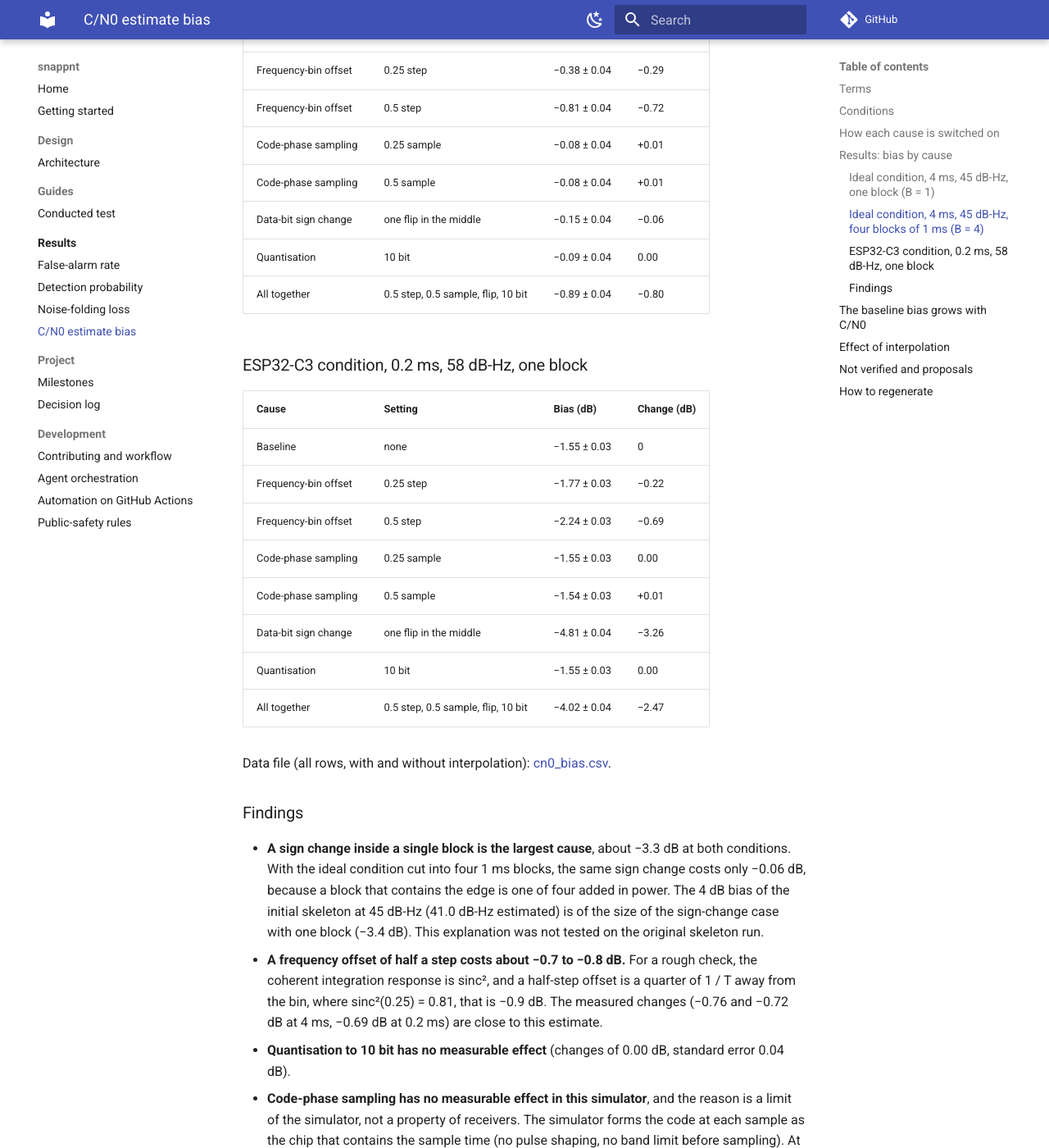
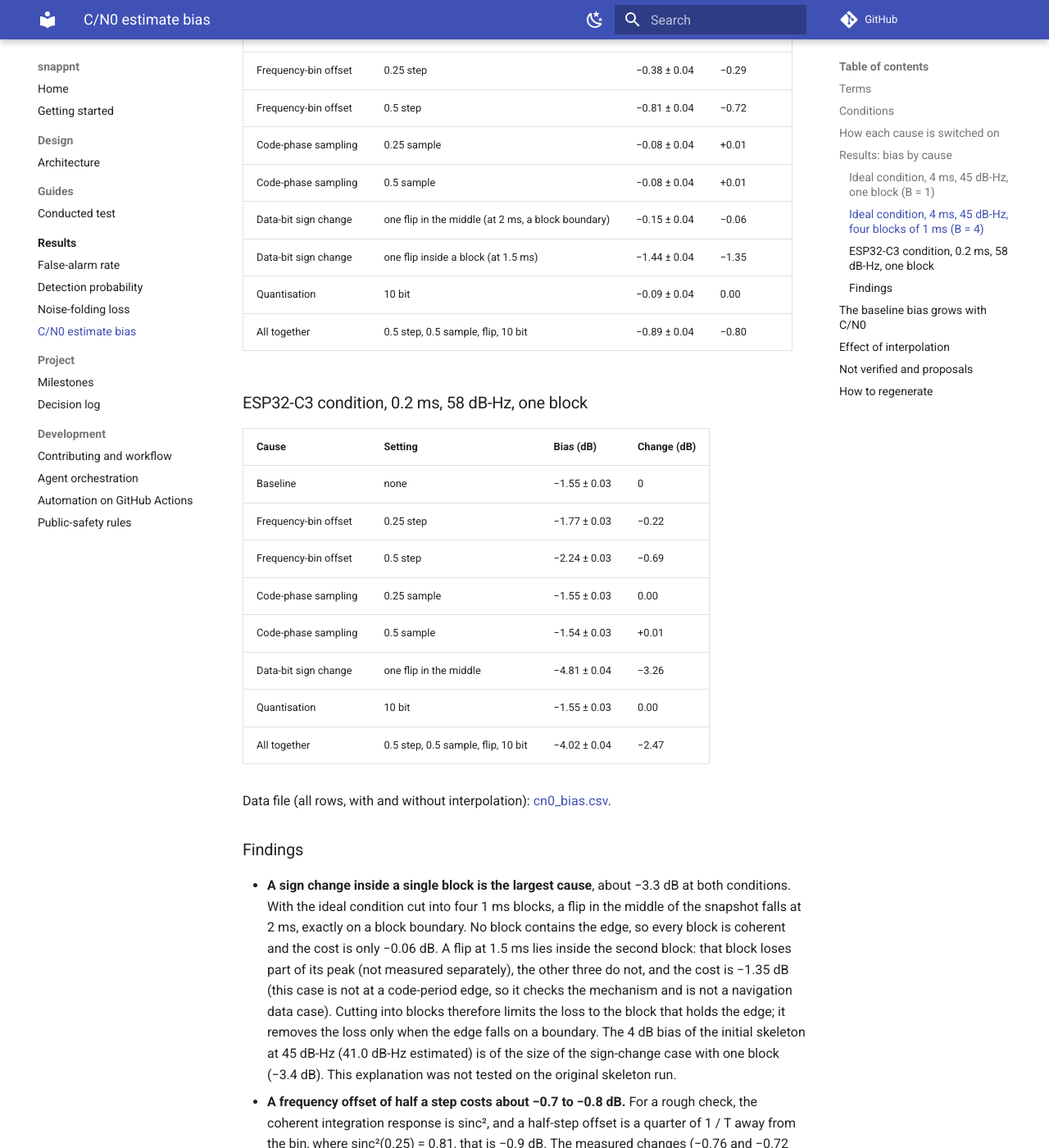
Before and after one commit to h-shiono/snappnt, an MkDocs documentation site: the page built from docs/results/cn0-bias.md, in a window 1280 px wide and 1400 px high, scrolled down 2736 px. Shown: the whole window at 82% size. Built offline with MkDocs 1.6.1 and Material for MkDocs 9.7.7, drawn with Linux system fonts in a browser that asks for light colours; comment, search, counter and statistics services are not loaded.

Commit message:
Measure a sign change inside a block, default to 200 trials, check CSV rows exactly
Co-Authored-By: Claude Sonnet 5.5 <noreply@anthropic.com>
Signed-off-by: h-shiono <117711389+h-shiono@users.noreply.github.com>

```diff
--- a/docs/results/cn0-bias.md
+++ b/docs/results/cn0-bias.md
@@ -85,7 +85,8 @@ row.
 | Frequency-bin offset | 0.5 step | −0.81 ± 0.04 | −0.72 |
 | Code-phase sampling | 0.25 sample | −0.08 ± 0.04 | +0.01 |
 | Code-phase sampling | 0.5 sample | −0.08 ± 0.04 | +0.01 |
-| Data-bit sign change | one flip in the middle | −0.15 ± 0.04 | −0.06 |
+| Data-bit sign change | one flip in the middle (at 2 ms, a block boundary) | −0.15 ± 0.04 | −0.06 |
+| Data-bit sign change | one flip inside a block (at 1.5 ms) | −1.44 ± 0.04 | −1.35 |
 | Quantisation | 10 bit | −0.09 ± 0.04 | 0.00 |
 | All together | 0.5 step, 0.5 sample, flip, 10 bit | −0.89 ± 0.04 | −0.80 |
 
@@ -107,8 +108,13 @@ Data file (all rows, with and without interpolation): [cn0_bias.csv](cn0_bias.cs
 ### Findings
 
 - **A sign change inside a single block is the largest cause**, about −3.3 dB at both
-  conditions. With the ideal condition cut into four 1 ms blocks, the same sign change costs
-  only −0.06 dB, because a block that contains the edge is one of four added in power. The
+  conditions. With the ideal condition cut into four 1 ms blocks, a flip in the middle of the
+  snapshot falls at 2 ms, exactly on a block boundary. No block contains the edge, so every
+  block is coherent and the cost is only −0.06 dB. A flip at 1.5 ms lies inside the second
+  block: that block loses part of its peak (not measured separately), the other three do not, and the cost is −1.35 dB
+  (this case is not at a code-period edge, so it checks the mechanism and is not a navigation
+  data case). Cutting into blocks therefore limits the loss to the block that holds the edge;
+  it removes the loss only when the edge falls on a boundary. The
   4 dB bias of the initial skeleton at 45 dB-Hz (41.0 dB-Hz estimated) is of the size of the
   sign-change case with one block (−3.4 dB). This explanation was not tested on the original
   skeleton run.
--- a/docs/results/cn0_bias.csv
+++ b/docs/results/cn0_bias.csv
@@ -27,6 +27,8 @@ navic_s_ideal,4,code_phase,0.5 sample,0,200,-0.0798,0.0379,1.0000,0.0625,0.0000
 navic_s_ideal,4,code_phase,0.5 sample,1,200,-0.0798,0.0379,1.0000,0.0612,19.3791
 navic_s_ideal,4,sign_change,one flip in the middle,0,200,-0.1483,0.0354,1.0000,0.0000,0.0000
 navic_s_ideal,4,sign_change,one flip in the middle,1,200,-0.1483,0.0354,1.0000,0.0083,19.8013
+navic_s_ideal,4,sign_change,one flip inside a block,0,200,-1.4411,0.0439,1.0000,0.0000,0.0000
+navic_s_ideal,4,sign_change,one flip inside a block,1,200,-1.4411,0.0439,1.0000,0.0098,36.4182
 navic_s_ideal,4,quantisation,10 bit,0,200,-0.0908,0.0380,1.0000,0.0000,0.0000
 navic_s_ideal,4,quantisation,10 bit,1,200,-0.0908,0.0380,1.0000,0.0081,19.4560
 navic_s_ideal,4,all,"0.5 step, 0.5 sample, flip, 10 bit",0,200,-0.8921,0.0386,1.0000,0.0625,250.0000
```
Also changed, not shown: 1 other file.
